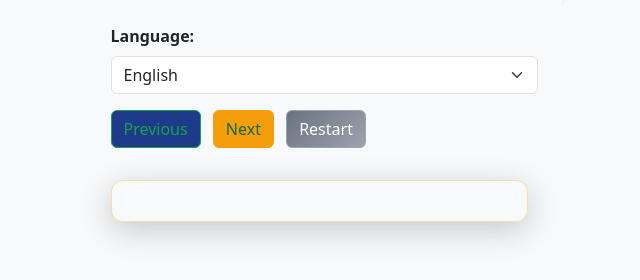
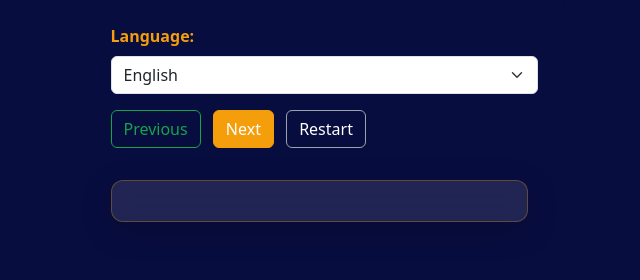
Before and after one commit to markmclaren/StoryMapCore, a plain HTML site: page examples/las-rutas-del-oro-ilegal/index.html in a window 1280 px wide. Shown: the whole page, without its empty margins (31-671 px from the left). Drawn offline with nearby package versions, Linux system fonts and the light colour scheme.

Commit message:
Updated styles

```diff
--- a/examples/aryas-journey/aryas-journey-theme.css
+++ b/examples/aryas-journey/aryas-journey-theme.css
@@ -13,8 +13,11 @@
 }
 
 /* Enhanced content styling */
+body {
+  min-height: 100vh;
+  background-color: var(--storymap-background-color);
+}
 .storymap-content {
-  background: linear-gradient(135deg, #121619 0%, #1a1f2e 100%) !important;
   position: relative;
 }
 
@@ -118,20 +121,17 @@
 }
 
 .nav-button:hover:not(:disabled) {
-  background: linear-gradient(135deg, #ff8c42, #ff6b35) !important;
   border-color: #ff8c42 !important;
   box-shadow: 0 6px 20px rgba(255, 107, 53, 0.5);
   transform: translateY(-2px);
 }
 
 #restart-btn {
-  background: linear-gradient(135deg, #333333, #555555) !important;
   border-color: #666666 !important;
   color: #ffffff !important;
 }
 
 #restart-btn:hover:not(:disabled) {
-  background: linear-gradient(135deg, #555555, #333333) !important;
   border-color: #888888 !important;
   box-shadow: 0 6px 20px rgba(85, 85, 85, 0.5);
 }
--- a/examples/basic-example/basic-example-theme.css
+++ b/examples/basic-example/basic-example-theme.css
@@ -1,11 +1,6 @@
 .storymap-content {
-  background: linear-gradient(135deg, #f8fafc 0%, #e2e8f0 100%);
 }
 .storymap-headline {
-  background: linear-gradient(135deg, #3b82f6, #1e40af);
-  -webkit-background-clip: text;
-  -webkit-text-fill-color: transparent;
-  background-clip: text;
 }
 
 /* Full screen height layout */
--- a/examples/las-rutas-del-oro-ilegal/index.html
+++ b/examples/las-rutas-del-oro-ilegal/index.html
@@ -12,7 +12,7 @@
     <link rel="stylesheet" href="../../storymapcore/storymap-core.css" />
 
     <!-- Las Rutas Theme CSS -->
-    <link rel="stylesheet" href="las-rutas-theme.css" />
+    <link rel="stylesheet" href="las-rutas-del-oro-ilegal-theme.css" />
     <link rel="stylesheet" href="../../storymapcore/storymap-bootstrap.css" />
 
     <!-- Dependencies -->
@@ -21,7 +21,7 @@
 
   </head>
 
-  <body class="d-flex align-items-center justify-content-center" style="min-height: 100vh; background-color: #f8f9fa;">
+  <body class="d-flex align-items-center justify-content-center">
     <div class="container h-100">
       <div class="row h-100 justify-content-center align-items-stretch">
         <!-- Content Area -->
--- a/examples/las-rutas-del-oro-ilegal/las-rutas-theme.css
+++ b/examples/las-rutas-del-oro-ilegal/las-rutas-del-oro-ilegal-theme.css
@@ -2,10 +2,10 @@
 
 /* Override default theme for environmental/investigative journalism aesthetic */
 :root {
-  --storymap-primary-color: #166534;
+  --storymap-primary-color: #ffffff;
   --storymap-secondary-color: #16a34a;
   --storymap-accent-color: #f59e0b;
-  --storymap-background-color: #1e3a8a;
+  --storymap-background-color: #080D40;
   --storymap-surface-color: rgba(255, 255, 255, 0.95);
   --storymap-text-color: #ffffff;
   --storymap-text-muted: #e2e8f0;
@@ -13,9 +13,20 @@
   --storymap-shadow-color: rgba(0, 0, 0, 0.3);
 }
 
+body {
+  min-height: 100vh;
+  background-color: var(--storymap-background-color);
+}
+#story-content{
+  background-color: var(--storymap-background-color);
+}
+
+.fw-bold{
+  color: var(--storymap-accent-color);
+}
+
 /* Enhanced content styling */
 .storymap-content {
-  background: linear-gradient(135deg, #1e3a8a 0%, #3b82f6 100%) !important;
   position: relative;
 }
 
@@ -46,13 +57,7 @@
 }
 
 .storymap-headline {
-  background: linear-gradient(135deg, #f59e0b, #fbbf24);
-  -webkit-background-clip: text;
-  -webkit-text-fill-color: transparent;
-  background-clip: text;
   font-weight: 700;
-  text-shadow: 2px 2px 4px rgba(0, 0, 0, 0.5);
-  letter-spacing: 1px;
 }
 
 .storymap-text {
@@ -113,7 +118,6 @@
 }
 
 .nav-button {
-  background: linear-gradient(135deg, #f59e0b, #fbbf24) !important;
   border: 2px solid #f59e0b !important;
   color: #1f2937 !important;
   font-weight: 700 !important;
@@ -124,20 +128,17 @@
 }
 
 .nav-button:hover:not(:disabled) {
-  background: linear-gradient(135deg, #fbbf24, #f59e0b) !important;
   border-color: #fbbf24 !important;
   box-shadow: 0 6px 20px rgba(245, 158, 11, 0.5);
   transform: translateY(-2px);
 }
 
 #restart-btn {
-  background: linear-gradient(135deg, #6b7280, #9ca3af) !important;
   border-color: #9ca3af !important;
   color: #ffffff !important;
 }
 
 #restart-btn:hover:not(:disabled) {
-  background: linear-gradient(135deg, #9ca3af, #6b7280) !important;
   border-color: #6b7280 !important;
   box-shadow: 0 6px 20px rgba(107, 114, 128, 0.5);
 }
--- a/examples/obama/obama-theme.css
+++ b/examples/obama/obama-theme.css
@@ -15,7 +15,6 @@
 
 /* Enhanced content styling */
 .storymap-content {
-  background: linear-gradient(135deg, #f8fafc 0%, #e2e8f0 100%) !important;
   position: relative;
 }
 
@@ -46,13 +45,7 @@
 }
 
 .storymap-headline {
-  background: linear-gradient(135deg, #1e40af, #3b82f6);
-  -webkit-background-clip: text;
-  -webkit-text-fill-color: transparent;
-  background-clip: text;
   font-weight: 700;
-  text-shadow: 1px 1px 2px rgba(0, 0, 0, 0.1);
-  letter-spacing: 0.5px;
 }
 
 .storymap-text {
@@ -113,7 +106,6 @@
 }
 
 .nav-button {
-  background: linear-gradient(135deg, #1e40af, #3b82f6) !important;
   border: 2px solid #1e40af !important;
   color: #ffffff !important;
   font-weight: 700 !important;
@@ -124,20 +116,17 @@
 }
 
 .nav-button:hover:not(:disabled) {
-  background: linear-gradient(135deg, #3b82f6, #1e40af) !important;
   border-color: #3b82f6 !important;
   box-shadow: 0 6px 20px rgba(30, 64, 175, 0.4);
   transform: translateY(-2px);
 }
 
 #restart-btn {
-  background: linear-gradient(135deg, #6b7280, #9ca3af) !important;
   border-color: #9ca3af !important;
   color: #ffffff !important;
 }
 
 #restart-btn:hover:not(:disabled) {
-  background: linear-gradient(135deg, #9ca3af, #6b7280) !important;
   border-color: #6b7280 !important;
   box-shadow: 0 6px 20px rgba(107, 114, 128, 0.4);
 }
```
Also changed, not shown: examples/aryas-journey/index.html (+1 -1 lines), examples/basic-example/index.html (+1 -1 lines), examples/obama/index.html (+1 -1 lines).
